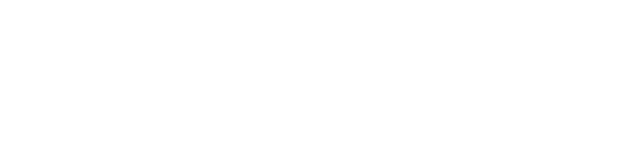
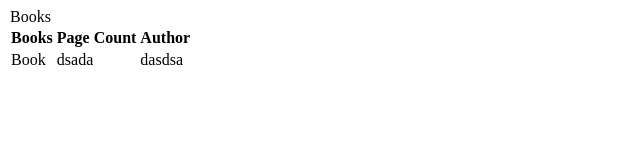
Before and after one commit to spookyorange/-BASIC-odin-js-library, a plain HTML site: page index.html in a window 1280 px wide. Shown: the whole page, without its empty margins (0-640 px from the left). Drawn offline with Linux system fonts and the light colour scheme.

Commit message:
index table added

```diff
--- a/index.html
+++ b/index.html
@@ -4,9 +4,31 @@
   <meta charset="UTF-8">
   <meta http-equiv="X-UA-Compatible" content="IE=edge">
   <meta name="viewport" content="width=device-width, initial-scale=1.0">
+  <link rel="stylesheet" href="style/common.css">
   <title>Js Library</title>
 </head>
 <body>
+  <table>
+    <legend>Books</legend>
+    <tr>
+      <th>Books</th>
+      <th>Page Count</th>
+      <th>Author</th>
+    </tr>
 
+    <tr>
+      <td>
+        Book
+      </td>
+      <td>
+        dsada
+      </td>
+      <td>
+        dasdsa
+      </td>
+    </tr>
+  </table>
+
+  <script src="js/common.js"></script>
 </body>
 </html>
```
